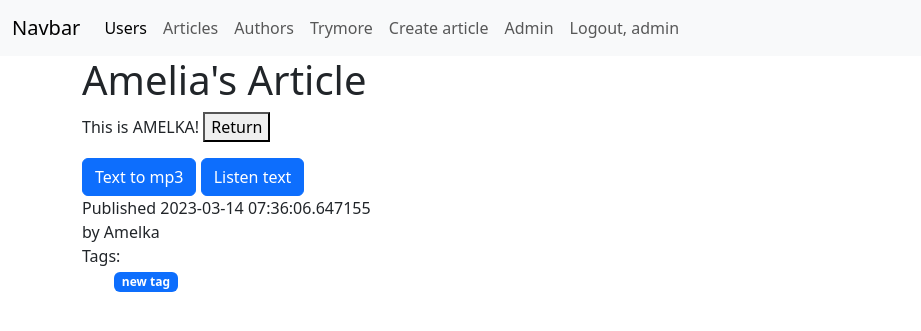
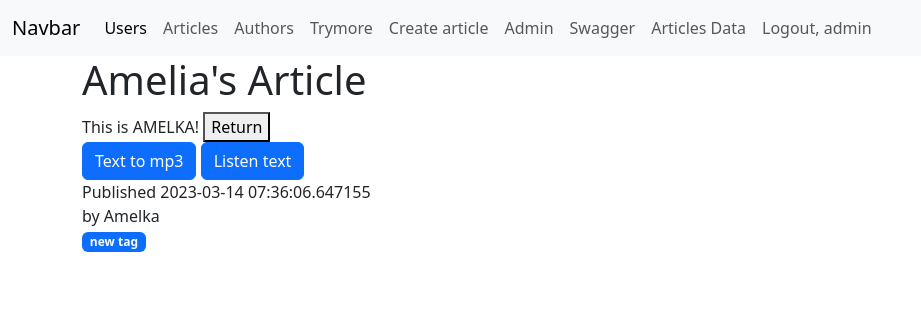
Before and after one commit to KonstantinSuchkov/flaskProject, a Flask app: page /articles/3 in a window 1280 px wide. Shown: the top 331 px of the page, without its empty margins (0-921 px from the left). Run offline with Flask 2, Linux system fonts and the light colour scheme; a user stored in the database is signed in; data comes from the database, SQL or seed files in the repository; parts of the project's set-up code (start-up, migrations or seed data) failed here and were passed over; some libraries are stand-ins or nearby versions.

Commit message:
lesson 10

```diff
--- a/blog/api/user.py
+++ b/blog/api/user.py
@@ -1,4 +1,5 @@
 from flask_combo_jsonapi import ResourceDetail, ResourceList
+from blog.permissions.user import UserPermission
 from blog.schemas import UserSchema
 from blog.models.database import db
 from blog.models import User
@@ -17,4 +18,5 @@ class UserDetail(ResourceDetail):
     data_layer = {
         "session": db.session,
         "model": User,
+        "permission_get": [UserPermission],
     }
--- a/blog/app.py
+++ b/blog/app.py
@@ -1,3 +1,4 @@
+from combojsonapi.event import EventPlugin
 from flask_login import LoginManager
 from flask_migrate import Migrate
 from flask import Flask, session
@@ -17,6 +18,7 @@ from blog.user.views import users_app
 import os
 from social_flask_sqlalchemy.models import init_social
 from flask_combo_jsonapi import Api
+from combojsonapi.permission import PermissionPlugin
 
 
 csrf = CSRFProtect()
@@ -45,7 +47,11 @@ def register_extensions(app):
     admin.init_app(app)
 
     flask_bcrypt.init_app(app)
+    event_plugin = EventPlugin()
+    permission_plugin = PermissionPlugin(strict=False)
     api.plugins = [
+        event_plugin,
+        permission_plugin,
         ApiSpecPlugin(
             app=app,
             tags={
--- a/blog/articles/views.py
+++ b/blog/articles/views.py
@@ -1,3 +1,5 @@
+from typing import Dict
+
 from flask import Blueprint, render_template, request, current_app, redirect, url_for
 from flask_login import login_required, current_user
 from sqlalchemy.exc import IntegrityError
@@ -86,3 +88,25 @@ def audio():
     p.play()
     time.sleep(10)
     return redirect(request.referrer)
+
+
+@articles_app.route("/data", endpoint="data")
+def articles_data():
+    import requests
+    count_articles: Dict = requests.get('http://127.0.0.1:5000/api/articles/event_get_count/').json()
+    url_articles = 'http://127.0.0.1:5000/api/articles/?include=author%2Ctags&fields%5Barticle%5D=id,title,text,' \
+                   'dt_created,dt_updated,author,tags&fields%5Bauthor%5D=id,articles,user&fields%5Btag%5D=id,' \
+                   'name&page%5Bnumber%5D=1&page%5Bsize%5D=10 '
+    url_authors = 'http://127.0.0.1:5000/api/authors/?include=user%2Carticles&fields%5Bauthor%5D=id,user,' \
+                  'articles&fields%5Buser%5D=last_name,email,first_name,username,author,id,' \
+                  'is_staff&fields%5Barticle%5D=tags,text,title,dt_created,author,id,' \
+                  'dt_updated&page%5Bnumber%5D=1&page%5Bsize%5D=10 '
+    url_users = 'http://127.0.0.1:5000/api/users/?include=author&fields%5Buser%5D=id,first_name,last_name,username,' \
+                'email,is_staff,author&fields%5Bauthor%5D=id,articles,user&page%5Bnumber%5D=1&page%5Bsize%5D=10 '
+    r = requests.get(url_articles)
+    result_articles = r.json()
+    r = requests.get(url_users)
+    result_users = r.json()
+    r = requests.get(url_authors)
+    result_authors = r.json()
+    return render_template('articles/data.html', result_articles=result_articles, result_authors=result_authors, result_users=result_users, count_articles=count_articles)
--- a/blog/schemas/article.py
+++ b/blog/schemas/article.py
@@ -11,7 +11,7 @@ class ArticleSchema(Schema):
 
     id = fields.Integer(as_string=True)
     title = fields.String(allow_none=False)
-    body = fields.String(allow_none=False)
+    text = fields.String(allow_none=False)
     dt_created = fields.DateTime(allow_none=False)
     dt_updated = fields.DateTime(allow_none=False)
 
--- a/blog/templates/articles/details.html
+++ b/blog/templates/articles/details.html
@@ -6,28 +6,34 @@ Article #{{ article.id }}: {{ article.title }}
 
 {% block body %}
 {% if current_user.is_authenticated %}
+    <div class="row">
         <h1>{{ article.title }}</h1>
     <div>
-    <p>{{ article.text }}
+    <div class="row">
+            <div class="col-md-12">{{ article.text }}
                 <a href="{{ url_for('articles_app.list') }}">
                     <button name="forwardBtn" type="submit">Return</button>
-    </a>
-    </p>
+                </a></div>
+    </div>
+    <div class="row">
+        <div class="col-6">
             <a href="{{ url_for('articles_app.text', text=article.text) }}" class="btn btn-primary">Text to mp3</a>
             <a href="{{ url_for('articles_app.audio') }}" class="btn btn-primary">Listen text</a>
+            </div>
             {{ result }}
             <div>Published {{ article.dt_created }}</div>
             <div>by {{ article.author.user.username }}</div>
             {% if article.tags %}
-    <div>Tags:</div>
-    <ul>
+            <div class="col-6">
                 {% for tag in article.tags %}
-        <li class="badge bg-primary">{{ tag.name }}</li>
+                <span class="badge bg-primary">{{ tag.name }}</span>
                 {% endfor %}
-    </ul>
+            </div>
             {% endif %}
+        </div>
     </div>
     {% else %}
     <h1> Авторизуйтесь для просмотра статей </h1>
     {% endif %}
+    </div>
     {% endblock %}
--- a/blog/templates/navbar.html
+++ b/blog/templates/navbar.html
@@ -27,6 +27,12 @@
                 <li class="nav-item">
                     <a class="nav-link" href="{{ url_for('admin.index') }}">Admin</a>
                 </li>
+                <li class="nav-item">
+                    <a class="nav-link" href="http://127.0.0.1:5000/api/swagger">Swagger</a>
+                </li>
+                <li class="nav-item">
+                    <a class="nav-link" href="{{ url_for('articles_app.data') }}">Articles Data</a>
+                </li>
                 {% endif %}
                 <li class="nav-item">
                     <a class="nav-link" href="{{ url_for('auth_app.logout') }}">Logout, {{ current_user }} </a>
--- a/blog/templates/users/details.html
+++ b/blog/templates/users/details.html
@@ -23,7 +23,7 @@ User #{{ user.id }}
     <div class="col">
         <h1>Photo</h1>
         <h1>Файл {{ user.img }}</h1>
-        <img src="{{ url_for('static', filename='/images/'+ user.img) }}" width="600" height="600"/>
+        <img src="{{ url_for('static', filename='images/'+ user.img) }}" width="600" height="600"/>
     </div>
 </div>
 {% endblock %}
```
Also changed, not shown: blog/api/article.py (+7 -0 lines), blog/api/author.py (+8 -1 lines), blog/auth/views.py (+37 -0 lines), blog/permissions/user.py (added, +52 -0 lines), blog/templates/articles/data.html (added, +30 -0 lines). Lines whose indentation alone changed are shown as unchanged.
